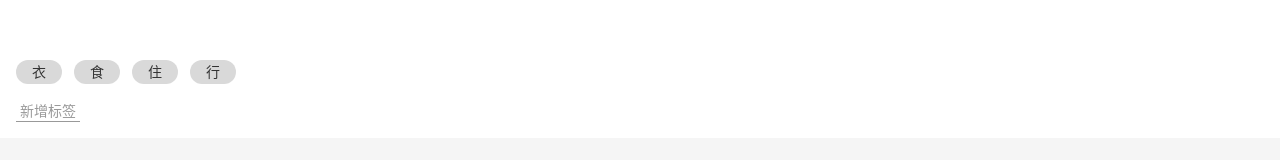
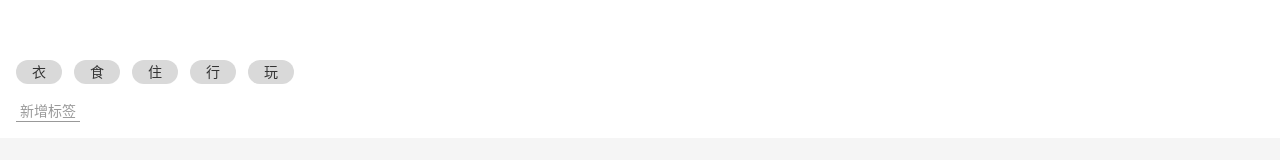
Before and after one commit to webpanck/Whale-account, a Vue app: page /#/money in a window 1280 px wide. Shown: the part 152-312 px from the top of the page. Built offline with nearby package versions, Linux system fonts and the light colour scheme.

Commit message:
可以选中和取消 tag

```diff
--- a/src/components/Money/Tags.vue
+++ b/src/components/Money/Tags.vue
@@ -4,18 +4,28 @@
       <button>新增标签</button>
     </div>
     <ul class="current">
-      <li>衣</li>
-      <li>食</li>
-      <li>住</li>
-      <li>行</li>
+      <li v-for="tag in dataSource" :key="tag" :class="{selected: selectedTags.indexOf(tag)>=0}" @click="toggle(tag)">{{tag}}</li>
     </ul>
   </div>
 </template>
 
 <script lang="ts">
-export default {
-  name: 'Tags'
-};
+  import Vue from 'vue';
+  import {Component, Prop} from 'vue-property-decorator';
+
+  @Component
+  export default class Tags extends Vue {
+    @Prop(Array) dataSource: string[] | undefined;
+    selectedTags: string[] = [];
+    toggle(tag: string) {
+      const index = this.selectedTags.indexOf(tag);
+      if(index >= 0) {
+        this.selectedTags.splice(index, 1);
+      } else {
+        this.selectedTags.push(tag);
+      }
+    }
+  }
 </script>
 
 <style lang="scss" scoped>
@@ -30,14 +40,19 @@
       flex-wrap: wrap;
       overflow: auto;
       > li {
+        $bg: #d9d9d9;
         $h: 24px;
-        background: #d9d9d9;
+        background: $bg;
         height: $h;
         line-height: $h;
         border-radius: $h/2;
         padding: 0 16px;
         margin-right: 12px;
         margin-top: 4px;
+        &.selected {
+          background: darken($bg, 50%);
+          color: whitesmoke;
+        }
       }
     }
     > .new {
--- a/src/views/Money.vue
+++ b/src/views/Money.vue
@@ -3,18 +3,23 @@
     <NumberPad></NumberPad>
     <Types></Types>
     <Notes></Notes>
-    <Tags></Tags>
+    <Tags :data-source="tags"></Tags>
   </Layout>
 </template>
 
-<script lang="ts">
+<script>
 import NumberPad from '@/components/Money/NumberPad.vue';
 import Types from '@/components/Money/Types.vue';
 import Notes from '@/components/Money/Notes.vue';
 import Tags from '@/components/Money/Tags.vue';
 export default {
   name: 'Money',
-  components: {Tags, Notes, Types, NumberPad}
+  components: {Tags, Notes, Types, NumberPad},
+  data() {
+    return {
+      tags: ['衣', '食', '住', '行', '玩']
+    }
+  }
 };
 </script>
 
```
